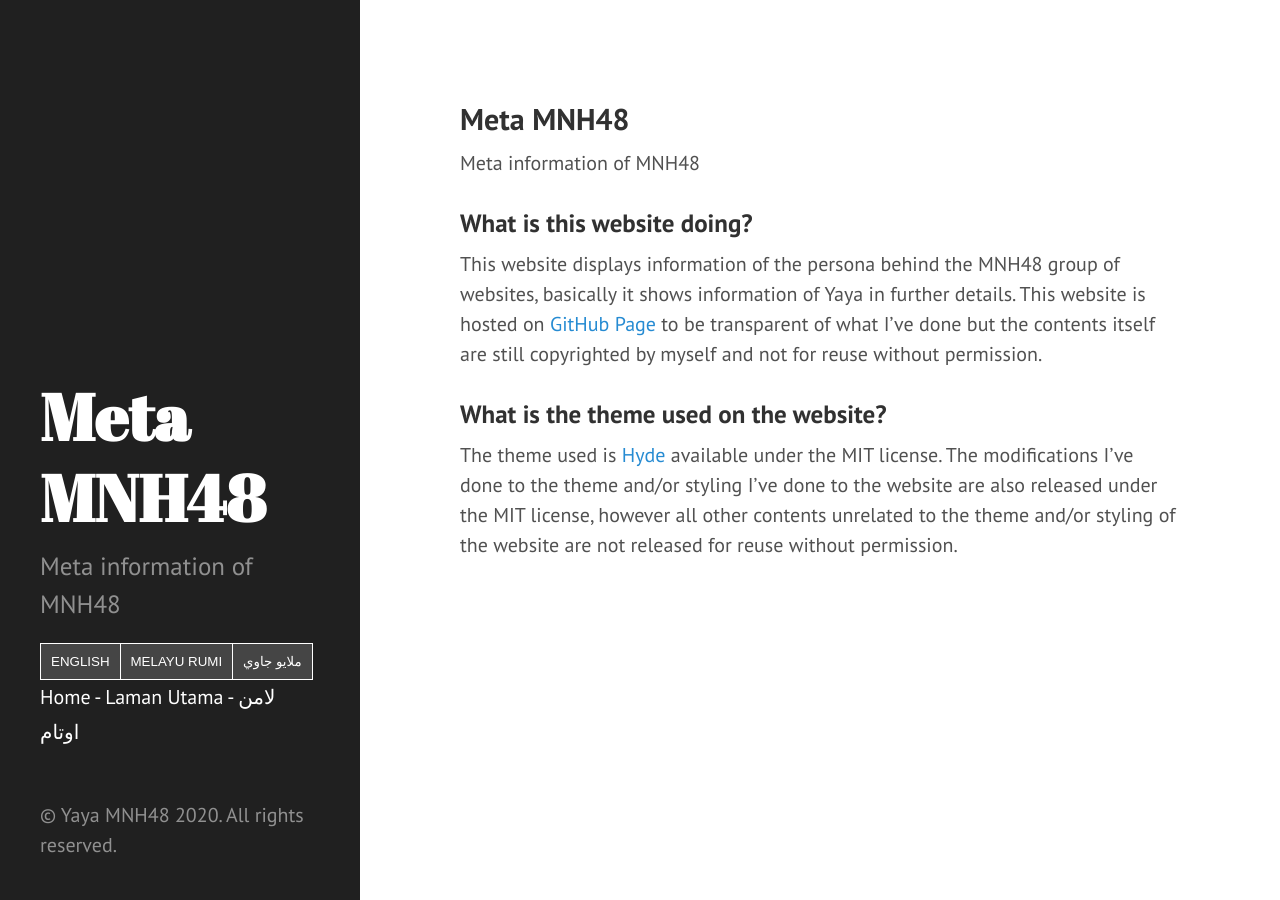
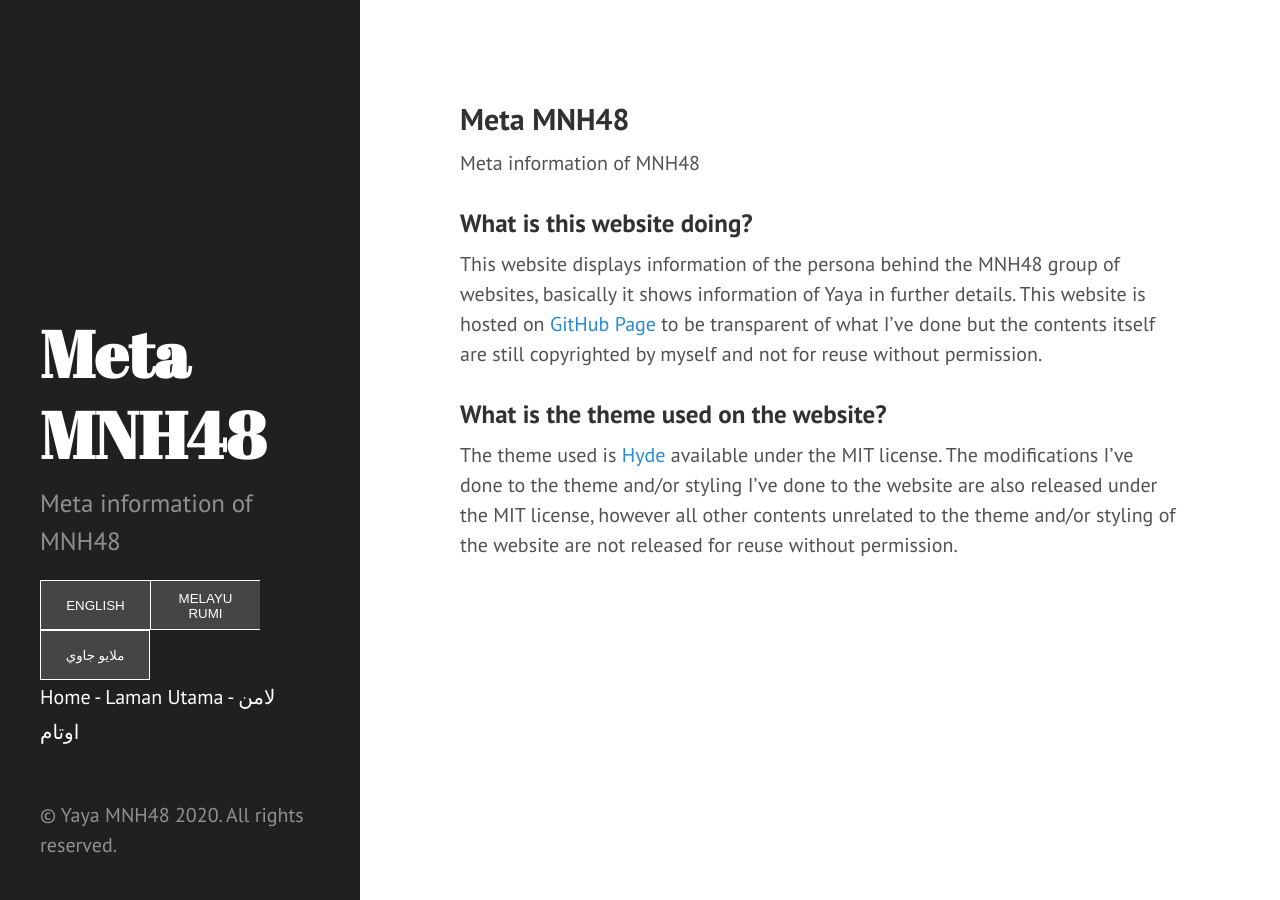
Before and after one commit to MuhdNurHidayat/meta.mnh48.moe, a Jekyll site: the page built from index.md, in a window 1280 px wide. Built offline with Jekyll 4.4.1, drawn with Linux system fonts in a browser that asks for light colours.

Commit message:
Fix language selection button, fix language tag

```diff
--- a/public/css/yaya.css
+++ b/public/css/yaya.css
@@ -46,6 +46,15 @@ img[alt$="><"] {
   padding: 10px 10px;
   cursor: pointer;
   float: left;
+  text-align: center;
+  height: 50px;
+  width: 110px;
+}
+
+@media (min-width: 48em) {
+  .langsel button {
+    text-align: left;
+  }
 }
 
 .langsel button:not(:last-child) {
```
Also changed, not shown: index.md (+1 -0 lines).
